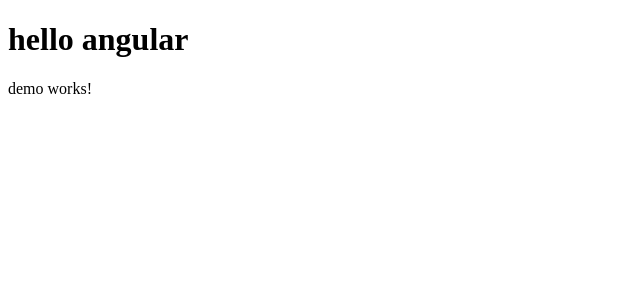
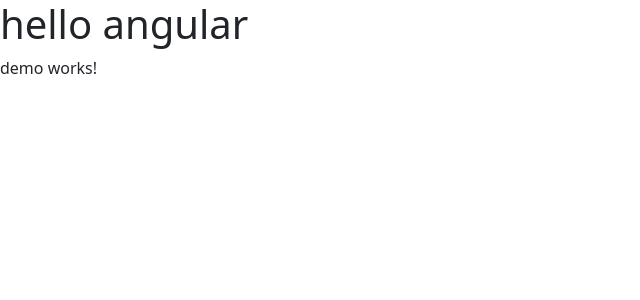
Before and after one commit to Nari-2002/angular-demo, an Angular app: page / in a window 1280 px wide. Shown: the top 300 px of the page, without its empty margins (0-640 px from the left). Built offline with nearby package versions, Linux system fonts and the light colour scheme.

Commit message:
bootstrap

```diff
--- a/package.json
+++ b/package.json
@@ -28,6 +28,7 @@
     "@angular/forms": "^20.3.0",
     "@angular/platform-browser": "^20.3.0",
     "@angular/router": "^20.3.0",
+    "bootstrap": "^5.3.8",
     "rxjs": "~7.8.0",
     "tslib": "^2.3.0",
     "zone.js": "~0.15.0"
--- a/src/styles.css
+++ b/src/styles.css
@@ -1 +1,2 @@
 /* You can add global styles to this file, and also import other style files */
+@import url('../node_modules/bootstrap/dist/css/bootstrap.min.css');
```
Also changed, not shown: 1 other file (tests, documents, lock files or other folders).
